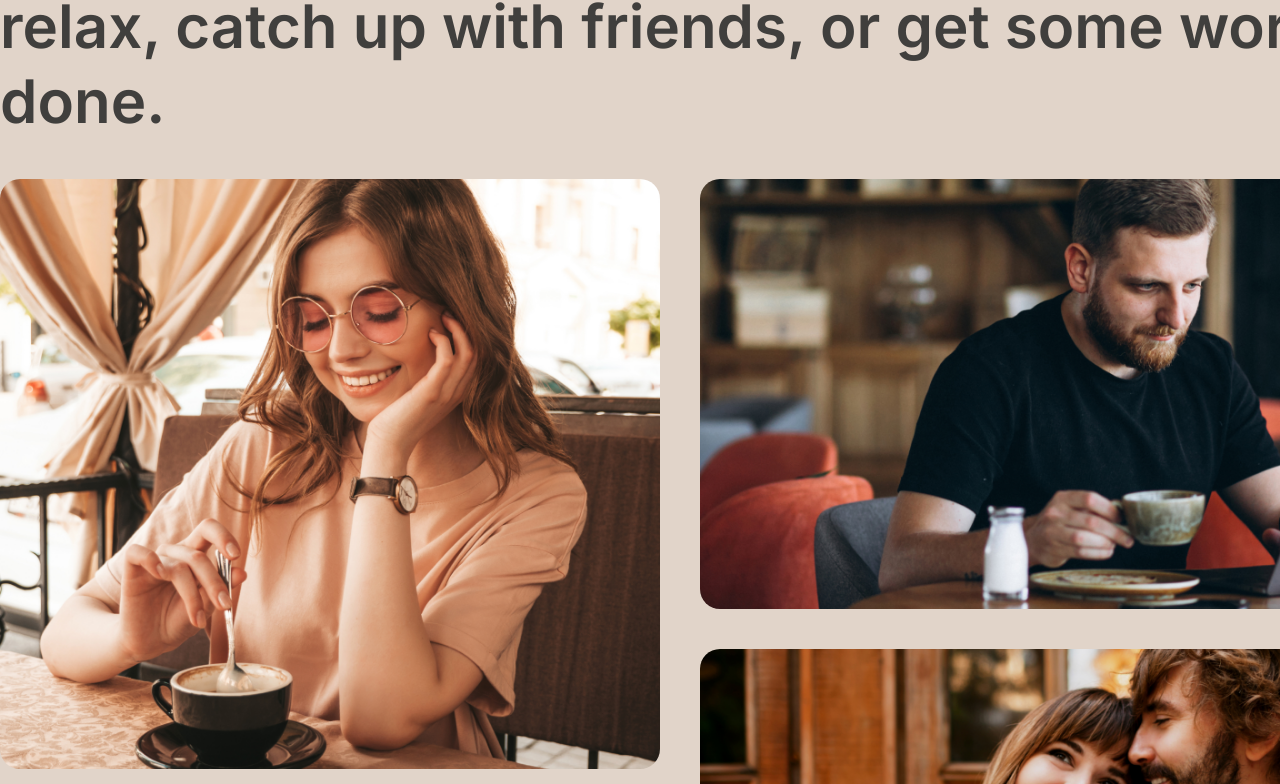
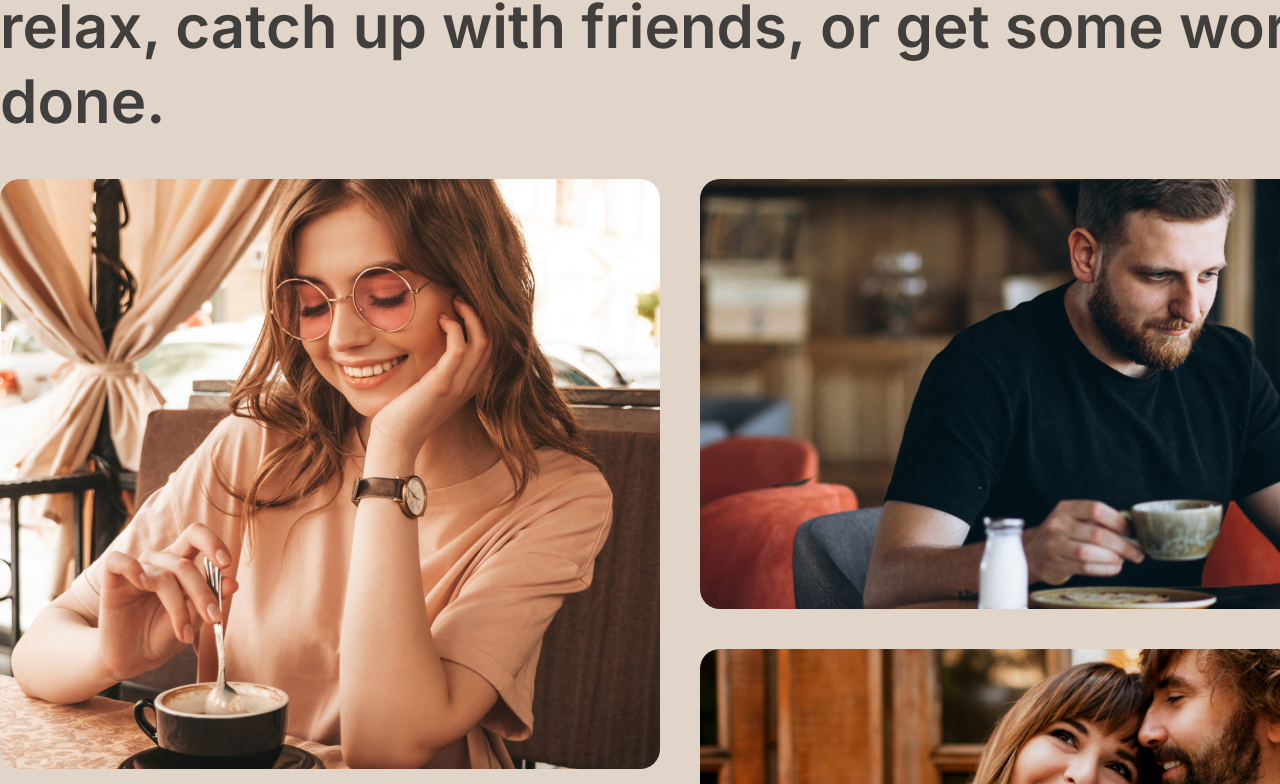
Before and after one commit to valeryiaStrom/coffee-house, a website: page index.html in a window 1280 px wide. Shown: the part 1953-2737 px from the top of the page. Drawn offline with Linux system fonts and the light colour scheme.

Commit message:
implement images scaling

```diff
--- a/sass/components/_about.scss
+++ b/sass/components/_about.scss
@@ -19,12 +19,15 @@
 
 .about__image-wrapper {
   display: flex;
+  border-radius: 20px;
+  overflow:hidden;
 }
 
 .about__image {
   width: 660px;
   object-fit: cover;
-  border-radius: 20px;
+  transform: scale(1.1);
+  @extend %transition;
   &_large {
     height: 590px;
   }
@@ -32,4 +35,8 @@
   &_small {
     height: 430px;
   }
+
+  &:hover {
+    transform: scale(1);
+  }
 }
```
Also changed, not shown: sass/style.css, 1 other file.
